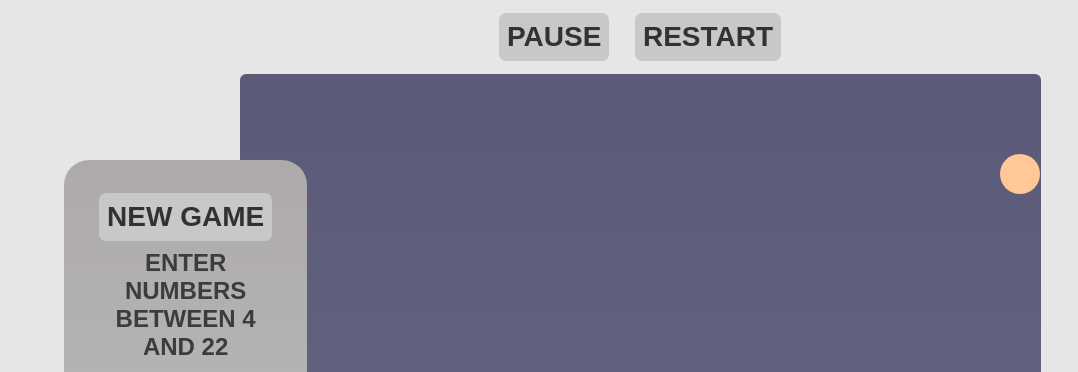
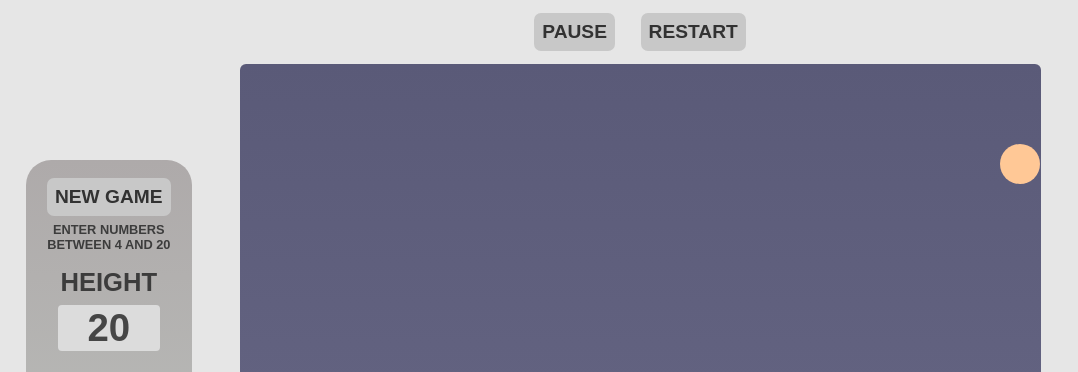
Before and after one commit to yaomon/SnakeJS, a plain HTML site: page index.html in a window 1280 px wide. Shown: the top 372 px of the page, without its empty margins (0-1078 px from the left). Drawn offline with Linux system fonts and the light colour scheme.

Commit message:
Changed styling of settings bar.

```diff
--- a/index.html
+++ b/index.html
@@ -10,7 +10,7 @@
         <div id = "header"><button id = "pause" class = "butt"> PAUSE </button><button id = "restart" class = "butt"> RESTART </button></div>
         <div id = "settings">
             <button id = "new_game" class = "butt">NEW GAME</button>
-        <div id = "rule">ENTER NUMBERS BETWEEN 4 AND 22</div>
+            <div id = "rule">ENTER NUMBERS BETWEEN 4 AND 20</div>
             <div class = "label">HEIGHT</div>
             <input type = "number" id = "height" class = "tfield" value = "20">
             <div class = "label">WIDTH</div>
--- a/snake.css
+++ b/snake.css
@@ -78,10 +78,10 @@ body {
     border-color: rgb(120, 120, 120);
     border-style: solid;
     top: 20%;
-    left: 5%;
-    height: 500px;
-    width: 15%;
-    padding: 2%;
+    left: 2%;
+    height: 55vh;
+    width: 11vw;
+    padding: 1%;
     background: linear-gradient(rgb(174, 170, 170), rgb(190, 194, 190));
 }
 
@@ -96,15 +96,15 @@ input::-webkit-inner-spin-button {
 }
 
 .label, #rule {
-    font-size: 24px;
+    font-size: 1vw;
     font-family: sans-serif;
     font-weight: bold;
     color: rgb(60, 60, 60);
 }
 
 .label {
-    margin-top: 10%;
-    font-size: 30px;
+    margin-top: 2vh;
+    font-size: 2vw;
 }
 
 .tfield {
@@ -112,12 +112,12 @@ input::-webkit-inner-spin-button {
     color :  rgb(70, 70, 70);
     background-color: rgb(220, 220, 220);
     border-radius: 4px;
-    font-size: 40px;
+    font-size: 3vw;
     font-family: sans-serif;
     font-weight: bolder;
     width: 70%;
     text-align: center;
-    margin: 4%;
+    margin: 1vh;
 }
 
 .butt {
@@ -129,10 +129,10 @@ input::-webkit-inner-spin-button {
     -webkit-transition-duration: 0.1s;
     transition-duration: 0.1s;
     cursor: pointer;
-    font-size: 28px;
+    font-size: 1.5vw;
     border-radius: 7px;
     border: 0px;
-    padding: 8px;
+    padding: 1vh;
     margin-left: 2%;
     margin-right: 2%;
 }
--- a/snake.js
+++ b/snake.js
@@ -269,7 +269,7 @@
             var newWidth = Math.floor(document.getElementById("width").value);
             var newHeight = Math.floor(document.getElementById("height").value);
 
-            if (newWidth >= 4 && newWidth <= 22 && newHeight >= 4 && newHeight <= 22) {
+            if (newWidth >= 4 && newWidth <= 20 && newHeight >= 4 && newHeight <= 20) {
                 width = newWidth;
                 height = newHeight;
                 speed = 225 - document.getElementById("speed").value;
```
Lines whose indentation alone changed are shown as unchanged.
